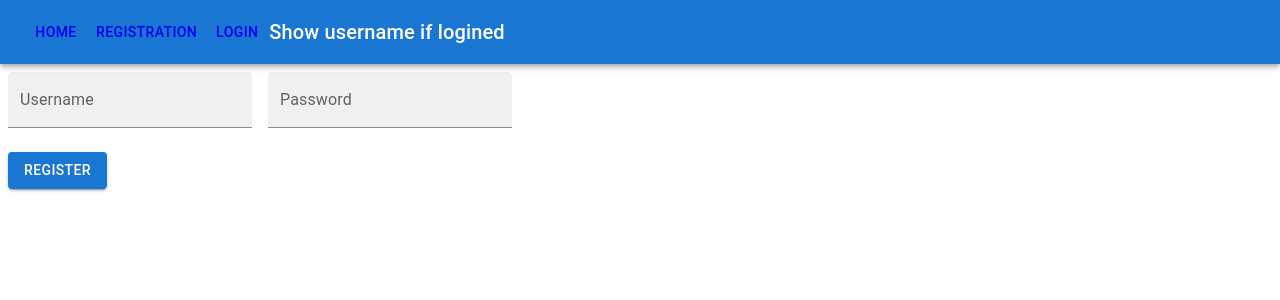
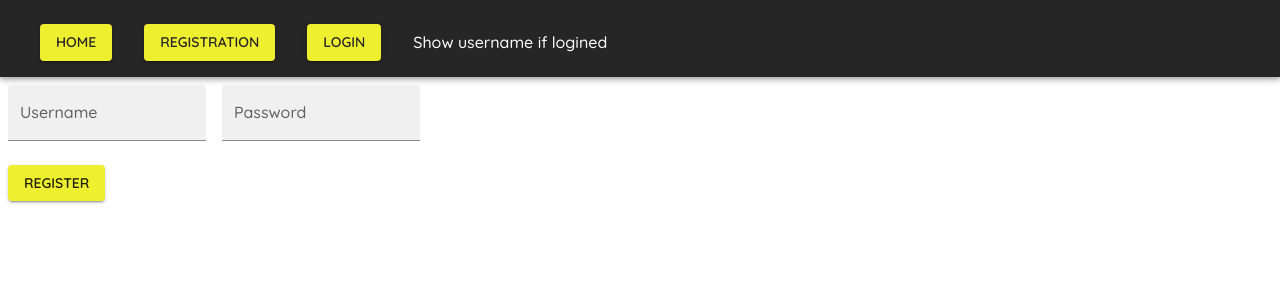
Before and after one commit to szegediviktor/star-wars-api-cc, a React (Create React App) app in the folder api-wars-frontend/: page /register in a window 1280 px wide. Shown: the top 300 px of the page. Built offline with nearby package versions, Linux system fonts and the light colour scheme.

Commit message:
add mui-style to home and nav

```diff
--- a/api-wars-frontend/package.json
+++ b/api-wars-frontend/package.json
@@ -7,6 +7,7 @@
         "@emotion/react": "^11.8.1",
         "@emotion/styled": "^11.8.1",
         "@mui/material": "^5.4.3",
+        "@mui/system": "^5.4.3",
         "@testing-library/jest-dom": "^5.16.2",
         "@testing-library/react": "^12.1.3",
         "@testing-library/user-event": "^13.5.0",
--- a/api-wars-frontend/src/App.js
+++ b/api-wars-frontend/src/App.js
@@ -4,6 +4,28 @@ import Login from "./Login";
 import Register from "./Register";
 import { useNavigate } from "react-router-dom";
 import Nav from "./Nav";
+
+// mui
+import { ThemeProvider } from "@mui/material";
+import { createTheme } from "@mui/material/styles";
+
+const theme = createTheme({
+    palette: {
+        primary: {
+            main: "#eeef2f",
+        },
+        secondary: {
+            main: "#262626",
+        },
+    },
+    typography: {
+        fontFamily: "Quicksand",
+        fontWeightLight: 400,
+        fontWeightRegular: 500,
+        fontWeightMedium: 600,
+        fontWeightBold: 700,
+    },
+});
 
 function App() {
     //let navigate = useNavigate();
@@ -15,6 +37,7 @@ function App() {
     };
 
     return (
+        <ThemeProvider theme={theme}>
             <div className="App">
                 <Nav />
                 <Routes>
@@ -29,6 +52,7 @@ function App() {
                     />
                 </Routes>
             </div>
+        </ThemeProvider>
     );
 }
 
--- a/api-wars-frontend/src/Home.jsx
+++ b/api-wars-frontend/src/Home.jsx
@@ -12,6 +12,7 @@ import TableHead from "@mui/material/TableHead";
 import TableRow from "@mui/material/TableRow";
 import Paper from "@mui/material/Paper";
 import Button from "@mui/material/Button";
+import { Typography } from "@mui/material";
 
 const Home = () => {
     const [planets, setPlanets] = useState([]);
@@ -47,12 +48,18 @@ const Home = () => {
                     {planets.results?.map((planet) => (
                         <TableRow
                             key={planet.name}
-              sx={{ "&:last-child td, &:last-child th": { border: 0 } }}
+                            sx={{
+                                "&:last-child td, &:last-child th": {
+                                    border: 0,
+                                },
+                            }}
                         >
                             <TableCell component="th" scope="row">
                                 {planet.name}
                             </TableCell>
-              <TableCell>{`${numberWithCommas(planet.diameter)} km`}</TableCell>
+                            <TableCell>{`${numberWithCommas(
+                                planet.diameter
+                            )} km`}</TableCell>
                             <TableCell>{planet.climate}</TableCell>
                             <TableCell>{planet.terrain}</TableCell>
                             <TableCell>
@@ -63,14 +70,26 @@ const Home = () => {
                             <TableCell>
                                 {planet.population === "unknown"
                                     ? planet.population
-                  : `${numberWithCommas(planet.population)} people`}
+                                    : `${numberWithCommas(
+                                          planet.population
+                                      )} people`}
                             </TableCell>
                             <TableCell>
                                 {planet.residents.length > 0 ? (
-                  <Button>
+                                    <Button
+                                        variant="contained"
+                                        color="secondary"
+                                    >
+                                        <Typography
+                                            variant="caption"
+                                            component="div"
+                                            color="primary"
+                                            sx={{ flexGrow: 1 }}
+                                        >
                                             {planet.residents.length === 1
                                                 ? `${planet.residents.length} resident`
                                                 : `${planet.residents.length} residents`}
+                                        </Typography>
                                     </Button>
                                 ) : (
                                     "No known residents"
--- a/api-wars-frontend/src/Nav.jsx
+++ b/api-wars-frontend/src/Nav.jsx
@@ -10,24 +10,59 @@ import Button from "@mui/material/Button";
 const Nav = () => {
     return (
         <Box sx={{ flexGrow: 1 }}>
-            <AppBar position="static">
+            <AppBar position="static" color="secondary">
                 <Toolbar>
-                    <Button color="inherit">
-                        <Link to="/">Home</Link>
+                    <Box m={2} pt={1}>
+                        <Button variant="contained">
+                            <Link to="/">
+                                <Typography
+                                    variant="button"
+                                    component="div"
+                                    color="secondary"
+                                    sx={{ flexGrow: 1 }}
+                                >
+                                    Home
+                                </Typography>
+                            </Link>
                         </Button>
-                    <Button color="inherit">
-                        <Link to="/register">Registration</Link>
+                    </Box>
+                    <Box m={2} pt={1}>
+                        <Button variant="contained" color="primary">
+                            <Link to="/register">
+                                <Typography
+                                    variant="button"
+                                    component="div"
+                                    color="secondary"
+                                    sx={{ flexGrow: 1 }}
+                                >
+                                    Registration
+                                </Typography>
+                            </Link>
                         </Button>
-                    <Button color="inherit">
-                        <Link to="login">Login</Link>
+                    </Box>
+                    <Box m={2} pt={1}>
+                        <Button variant="contained" color="primary">
+                            <Link to="login">
+                                <Typography
+                                    variant="button"
+                                    component="div"
+                                    color="secondary"
+                                    sx={{ flexGrow: 1 }}
+                                >
+                                    Login
+                                </Typography>
+                            </Link>
                         </Button>
+                    </Box>
+                    <Box m={2} pt={1}>
                         <Typography
-                        variant="h6"
+                            variant="subtitle1"
                             component="div"
                             sx={{ flexGrow: 1 }}
                         >
                             Show username if logined
                         </Typography>
+                    </Box>
                 </Toolbar>
             </AppBar>
         </Box>
--- a/api-wars-frontend/src/index.css
+++ b/api-wars-frontend/src/index.css
@@ -1,3 +1,5 @@
+@import url("https://fonts.googleapis.com/css2?family=Quicksand:wght@300;400;500;600;700&display=swap");
+
 body {
     margin: 0;
     font-family: -apple-system, BlinkMacSystemFont, "Segoe UI", "Roboto",
```
Also changed, not shown: 2 other files (tests, documents, lock files or other folders). Lines whose indentation alone changed are shown as unchanged.
